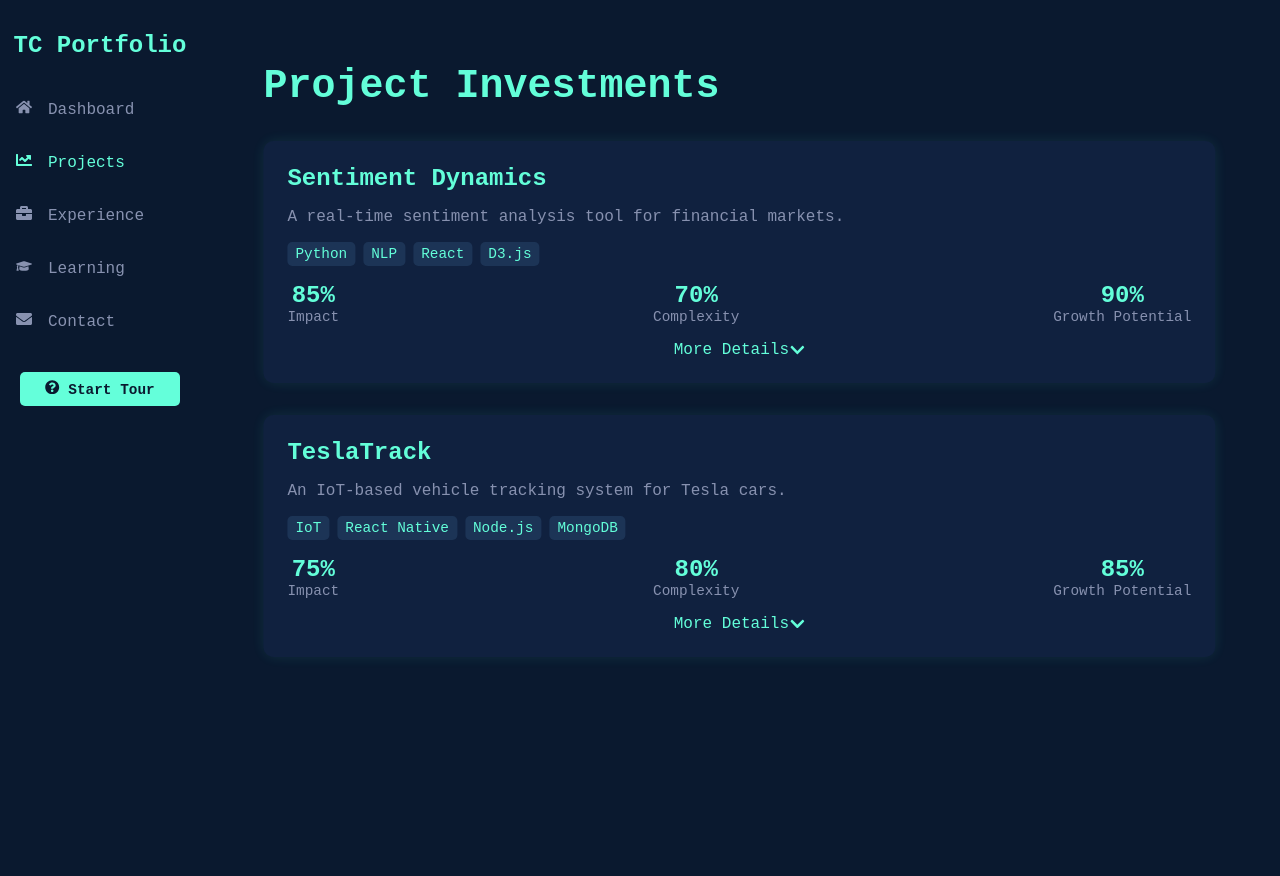
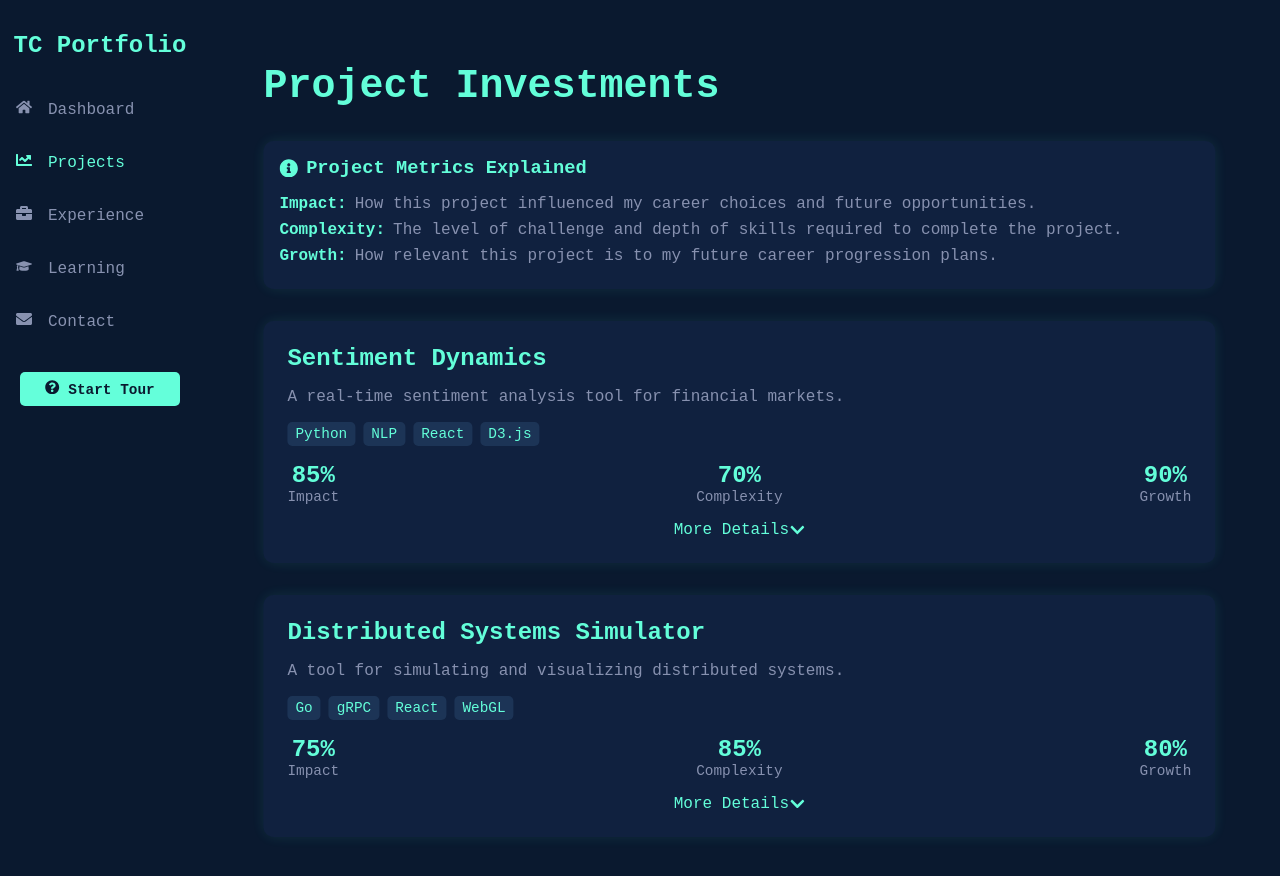
Before and after one commit to tyler-carty/tyler-carty.github.io, a React (Create React App) app: page /projects in a window 1280 px wide. Shown: the top 876 px of the page. Before the commit the page ends 800 px from the top, so only its background shows below. Built offline with nearby package versions, Linux system fonts and the light colour scheme.

Commit message:
improved project metrics to showcase more value

```diff
--- a/src/components/ProjectInvestments.js
+++ b/src/components/ProjectInvestments.js
@@ -1,8 +1,8 @@
-import React, {useEffect, useState} from 'react';
+import React, { useState, useEffect, useMemo } from 'react';
 import styled from 'styled-components';
 import { motion, AnimatePresence } from 'framer-motion';
-import { FaChevronDown, FaChevronUp, FaGithub, FaExternalLinkAlt } from 'react-icons/fa';
-import { LineChart, Line, XAxis, YAxis, Tooltip, ResponsiveContainer } from 'recharts';
+import { RadarChart, PolarGrid, PolarAngleAxis, PolarRadiusAxis, Radar, ResponsiveContainer } from 'recharts';
+import {FaChevronDown, FaChevronUp, FaGithub, FaExternalLinkAlt, FaInfoCircle} from 'react-icons/fa';
 import { BaseComponent } from './BaseComponent';
 
 const ProjectCard = styled(motion.div)`
@@ -102,7 +102,49 @@ const ProjectLink = styled.a`
     }
 `;
 
-const projects = [
+const MetricsExplanation = styled.div`
+    background-color: #112240;
+    border-radius: 10px;
+    padding: 1rem;
+    margin-bottom: 2rem;
+    box-shadow: 0 0 15px rgba(100, 255, 218, 0.1);
+`;
+
+const ExplanationTitle = styled.h3`
+    color: #64ffda;
+    margin-bottom: 1rem;
+    display: flex;
+    align-items: center;
+    gap: 0.5rem;
+`;
+
+const ExplanationList = styled.ul`
+  list-style-type: none;
+  padding: 0;
+`;
+
+const ExplanationItem = styled.li`
+  margin-bottom: 0.5rem;
+  display: flex;
+  align-items: baseline;
+  gap: 0.5rem;
+`;
+
+const MetricName = styled.span`
+  color: #64ffda;
+  font-weight: bold;
+`;
+
+const ProjectImpact = styled.div`
+  margin-top: 1rem;
+  font-style: italic;
+  color: #64ffda;
+`;
+
+const ProjectInvestments = ({ onReady }) => {
+    const [expandedProject, setExpandedProject] = useState(null);
+    const [dataLoaded, setDataLoaded] = useState(false);
+    const [projects, setProjects] = useState([
         {
             title: "Sentiment Dynamics",
             description: "A real-time sentiment analysis tool for financial markets.",
@@ -114,42 +156,26 @@ const projects = [
             },
             github: "https://github.com/username/sentiment-dynamics",
             liveDemo: "https://sentiment-dynamics.demo.com",
-        performanceData: [
-            { month: 'Jan', performance: 65 },
-            { month: 'Feb', performance: 70 },
-            { month: 'Mar', performance: 80 },
-            { month: 'Apr', performance: 85 },
-            { month: 'May', performance: 90 },
-        ]
+            impact: "This project opened doors to fintech opportunities and deepened my NLP expertise."
         },
         {
-        title: "TeslaTrack",
-        description: "An IoT-based vehicle tracking system for Tesla cars.",
-        techStack: ["IoT", "React Native", "Node.js", "MongoDB"],
+            title: "Distributed Systems Simulator",
+            description: "A tool for simulating and visualizing distributed systems.",
+            techStack: ["Go", "gRPC", "React", "WebGL"],
             metrics: {
                 impact: 75,
-            complexity: 80,
-            growth: 85
+                complexity: 85,
+                growth: 80
             },
-        github: "https://github.com/username/teslatrack",
-        liveDemo: "https://teslatrack.demo.com",
-        performanceData: [
-            { month: 'Jan', performance: 60 },
-            { month: 'Feb', performance: 65 },
-            { month: 'Mar', performance: 75 },
-            { month: 'Apr', performance: 80 },
-            { month: 'May', performance: 85 },
-        ]
+            github: "https://github.com/username/distributed-sim",
+            liveDemo: "https://distributed-sim.demo.com",
+            impact: "Strengthened my understanding of complex systems and improved my Go programming skills."
         },
-];
-
-const ProjectInvestments = ({ onReady }) => {
-    const [expandedProject, setExpandedProject] = useState(null);
-    const [dataLoaded, setDataLoaded] = useState(false);
+        // ... (you can add more projects here)
+    ]);
 
     useEffect(() => {
         const loadData = async () => {
-            // Simulate async data loading
             await new Promise(resolve => setTimeout(resolve, 1000));
             setDataLoaded(true);
         };
@@ -167,6 +193,14 @@ const ProjectInvestments = ({ onReady }) => {
         setExpandedProject(expandedProject === index ? null : index);
     };
 
+    const chartData = useMemo(() => {
+        return projects.map(project => [
+            { subject: 'Impact', A: project.metrics.impact },
+            { subject: 'Complexity', A: project.metrics.complexity },
+            { subject: 'Growth', A: project.metrics.growth },
+        ]);
+    }, [projects]);
+
     if (!dataLoaded) {
         return (
             <BaseComponent title="Project Investments">
@@ -177,6 +211,23 @@ const ProjectInvestments = ({ onReady }) => {
 
     return (
         <BaseComponent title="Project Investments">
+            <MetricsExplanation>
+                <ExplanationTitle>
+                    <FaInfoCircle /> Project Metrics Explained
+                </ExplanationTitle>
+                <ExplanationList>
+                    <ExplanationItem>
+                        <MetricName>Impact:</MetricName> How this project influenced my career choices and future opportunities.
+                    </ExplanationItem>
+                    <ExplanationItem>
+                        <MetricName>Complexity:</MetricName> The level of challenge and depth of skills required to complete the project.
+                    </ExplanationItem>
+                    <ExplanationItem>
+                        <MetricName>Growth:</MetricName> How relevant this project is to my future career progression plans.
+                    </ExplanationItem>
+                </ExplanationList>
+            </MetricsExplanation>
+
             <div className="projects-overview">
                 {projects.map((project, index) => (
                     <ProjectCard
@@ -195,28 +246,18 @@ const ProjectInvestments = ({ onReady }) => {
                             ))}
                         </TechStack>
                         <ProjectMetrics className="project-metrics">
-                            <Metric>
-                                <MetricValue>{project.metrics.impact}%</MetricValue>
-                                <MetricLabel>Impact</MetricLabel>
+                            {Object.entries(project.metrics).map(([key, value]) => (
+                                <Metric key={key}>
+                                    <MetricValue>{value}%</MetricValue>
+                                    <MetricLabel>{key.charAt(0).toUpperCase() + key.slice(1)}</MetricLabel>
                                 </Metric>
-                            <Metric>
-                                <MetricValue>{project.metrics.complexity}%</MetricValue>
-                                <MetricLabel>Complexity</MetricLabel>
-                            </Metric>
-                            <Metric>
-                                <MetricValue>{project.metrics.growth}%</MetricValue>
-                                <MetricLabel>Growth Potential</MetricLabel>
-                            </Metric>
+                            ))}
                         </ProjectMetrics>
                         <ExpandButton className="expand-button">
                             {expandedProject === index ? (
-                                <>
-                                    Less Details <FaChevronUp />
-                                </>
+                                <>Less Details <FaChevronUp /></>
                             ) : (
-                                <>
-                                    More Details <FaChevronDown />
-                                </>
+                                <>More Details <FaChevronDown /></>
                             )}
                         </ExpandButton>
                         <AnimatePresence>
@@ -235,18 +276,15 @@ const ProjectInvestments = ({ onReady }) => {
                                             <FaExternalLinkAlt /> Live Demo
                                         </ProjectLink>
                                     </ProjectLinks>
-                                    <ResponsiveContainer width="100%" height={200}>
-                                        <LineChart data={project.performanceData}>
-                                            <XAxis dataKey="month" stroke="#8892b0" />
-                                            <YAxis stroke="#8892b0" />
-                                            <Tooltip
-                                                contentStyle={{ backgroundColor: '#112240', border: 'none' }}
-                                                labelStyle={{ color: '#64ffda' }}
-                                                itemStyle={{ color: '#8892b0' }}
-                                            />
-                                            <Line type="monotone" dataKey="performance" stroke="#64ffda" strokeWidth={2} />
-                                        </LineChart>
+                                    <ResponsiveContainer width="100%" height={300}>
+                                        <RadarChart data={chartData[index]}>
+                                            <PolarGrid />
+                                            <PolarAngleAxis dataKey="subject" />
+                                            <PolarRadiusAxis angle={30} domain={[0, 100]} />
+                                            <Radar name="Project Metrics" dataKey="A" stroke="#64ffda" fill="#64ffda" fillOpacity={0.6} />
+                                        </RadarChart>
                                     </ResponsiveContainer>
+                                    <ProjectImpact>{project.impact}</ProjectImpact>
                                 </ExpandedContent>
                             )}
                         </AnimatePresence>
```
Lines whose indentation alone changed are shown as unchanged.
